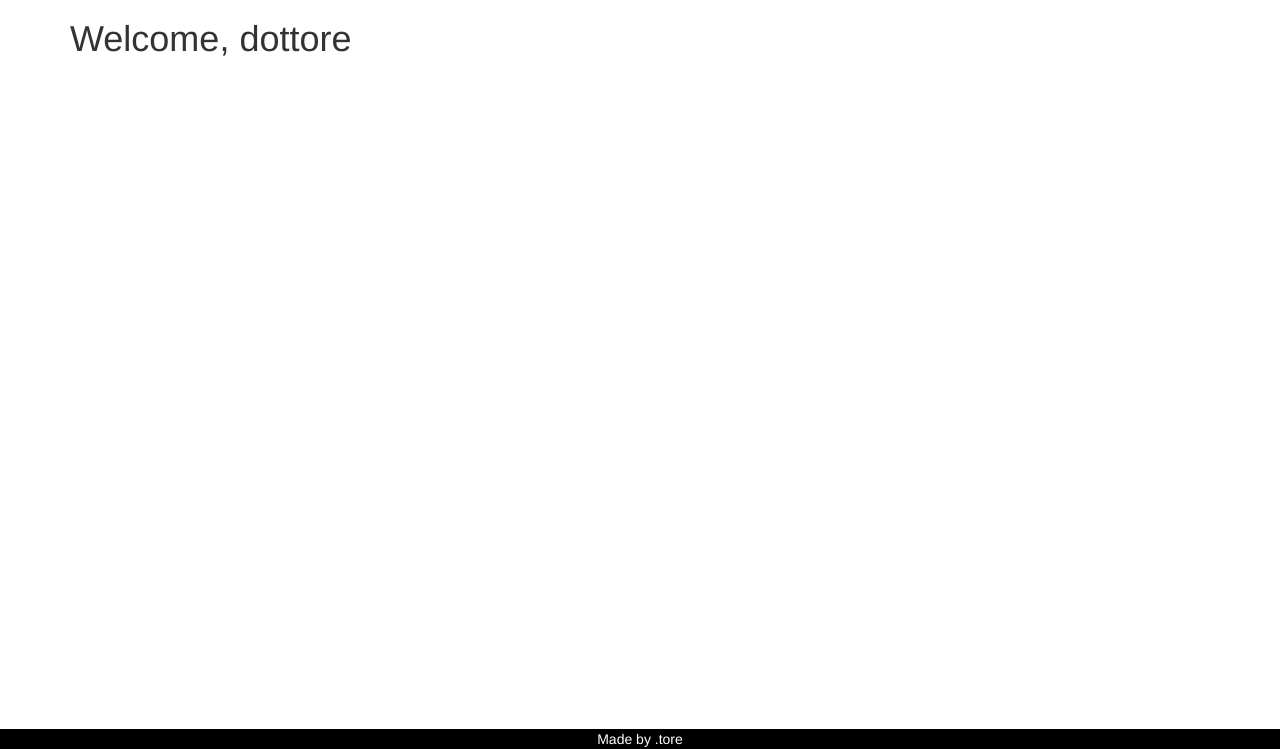
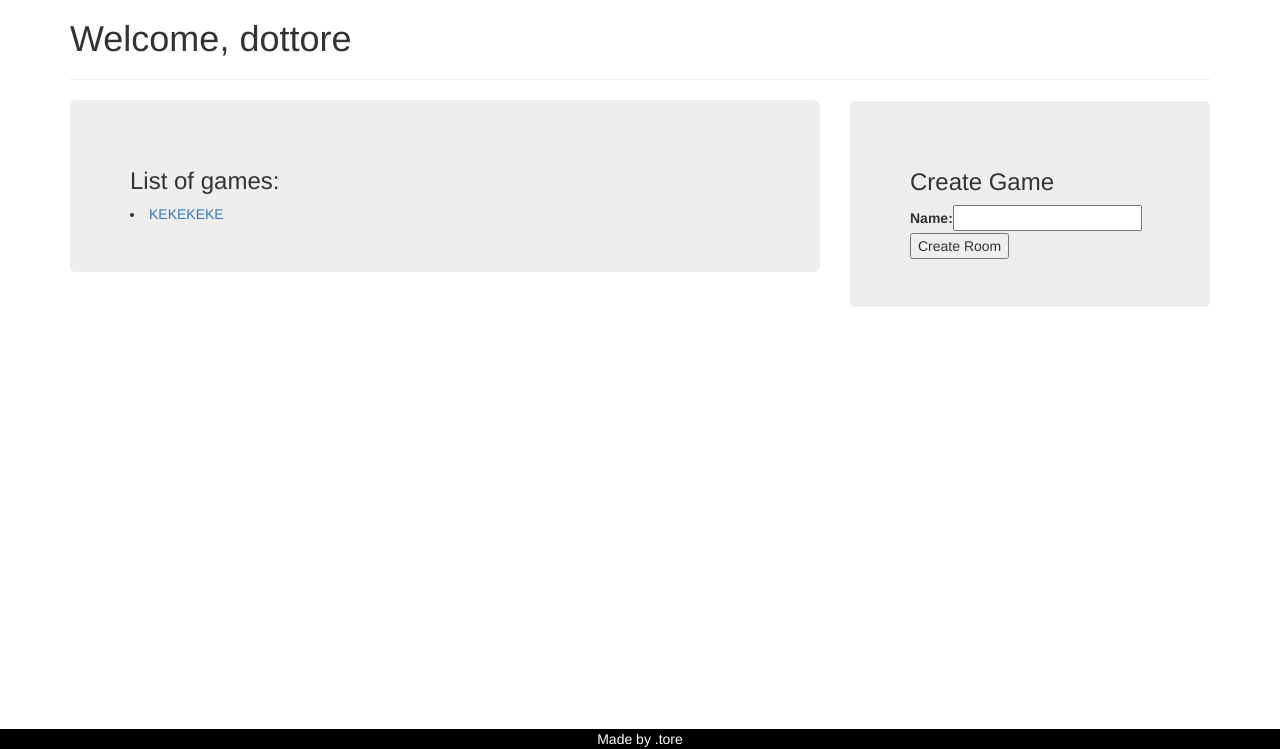
Before and after one commit to devvile/Minipoly, a Django app: page /player/home in a window 1280 px wide. Shown: the part 51-800 px from the top of the page. Run offline with Django 3.2, Linux system fonts and the light colour scheme; a user stored in the database is signed in; data comes from the database, SQL or seed files in the repository; both versions use the stored data as it was after the commit; some libraries are stand-ins or nearby versions.

Commit message:
nowy layout

```diff
--- a/Nova_gra/Nova_gra/urls.py
+++ b/Nova_gra/Nova_gra/urls.py
@@ -6,5 +6,6 @@ from .views import welcome
 urlpatterns = [
     path('admin/', admin.site.urls),
     path('player/', include('player.urls')),
+    path('game/',include('game.urls')),
     path('', welcome)
 ]
--- a/Nova_gra/Nova_gra/views.py
+++ b/Nova_gra/Nova_gra/views.py
@@ -5,4 +5,4 @@ def welcome(request):
     if request.user.is_authenticated:
         return redirect('home')
     else:
-        return render(request, 'player/welcome.html')
+        return render(request, 'game/welcome.html')
--- /dev/null
+++ b/Nova_gra/game/forms.py
@@ -0,0 +1,7 @@
+from django import forms
+from .models import Game
+
+class CreateGame(forms.ModelForm):
+    class Meta:
+        model = Game
+        fields = ['name']
--- a/Nova_gra/game/models.py
+++ b/Nova_gra/game/models.py
@@ -4,6 +4,8 @@ from django.contrib.auth.models import User
 class Game(models.Model):
     name = models.CharField(max_length=150)
     host = models.ForeignKey(User,on_delete=models.CASCADE)
+    is_played = models.BooleanField(default = False)
+    players_ready = models.IntegerField(default =0)
 
     def __str__(self):
         return self.name
--- /dev/null
+++ b/Nova_gra/game/urls.py
@@ -0,0 +1,8 @@
+
+from django.urls import path
+from .views import detail, new
+
+urlpatterns = [
+    path('<int:id>', detail, name = 'detail'),
+    path('new', new, name='new_room')
+]
--- a/Nova_gra/player/views.py
+++ b/Nova_gra/player/views.py
@@ -1,7 +1,11 @@
 from django.shortcuts import render, redirect
 from django.contrib.auth.decorators import login_required
+from game.models import Game
+from game.forms import CreateGame
 
 @login_required
 def home(request):
     usr = request.user.username
-    return render(request,'player/home.html', {'usr': usr})
+    games = Game.objects.all()
+    form = CreateGame
+    return render(request,'player/home.html', {'usr': usr, 'games': games, 'form' : form})
--- a/Nova_gra/templates/base.html
+++ b/Nova_gra/templates/base.html
@@ -14,6 +14,7 @@
         body {
                 padding-top: 50px;
                 padding-bottom: 20px;
+
             }
         footer {
         position: fixed;
@@ -24,6 +25,7 @@
         color: white;
         text-align: center;
         }
+
         </style>
         <link rel="stylesheet" href="{% static 'css/bootstrap-theme.min.css' %}">
         <link rel="stylesheet" href="{% static 'css/main.css' %}">
--- a/Nova_gra/templates/player/home.html
+++ b/Nova_gra/templates/player/home.html
@@ -1,9 +1,36 @@
 {% extends 'base.html' %}
+<style>
 
+</style>
 {% block title %}
 Home Page
 {% endblock %}
 
 {% block content %}
 <h1>Welcome, {{usr}}</h1>
+<hr>
+
+<div class="row">
+  <div class="col-sm-8">
+      <div class = 'jumbotron'>
+          <h3>List of games: </h3>
+    {% for g in games %}
+
+        <li><a href="{% url 'detail' g.id %}">{{g.name}}</a> </li>
+
+    {% endfor %}
+    </ul>
+      </div></div>
+  <div class="col-sm-4"></div>
+
+  <div class="col-sm-4">
+      <div class = 'jumbotron' name="menu" id ="menu">
+          <h3>Create Game</h3>
+<form method ="POST" action = ''>
+    {% csrf_token %}
+{{form}}
+    <button type = 'submit' name="create" value = 'ok'>Create Room</button>
+</form>
+      </div></div>
+</div>
 {% endblock %}
```
Also changed, not shown: Nova_gra/game/views.py (+13 -0 lines), Nova_gra/templates/game/detail.html (added, +27 -0 lines), Nova_gra/templates/game/welcome.html (renamed from Nova_gra/templates/player/welcome.html, +7 -0 lines), Nova_gra/db.sqlite3, Nova_gra/game/migrations/0002_auto_20200430_1554.py (added).
